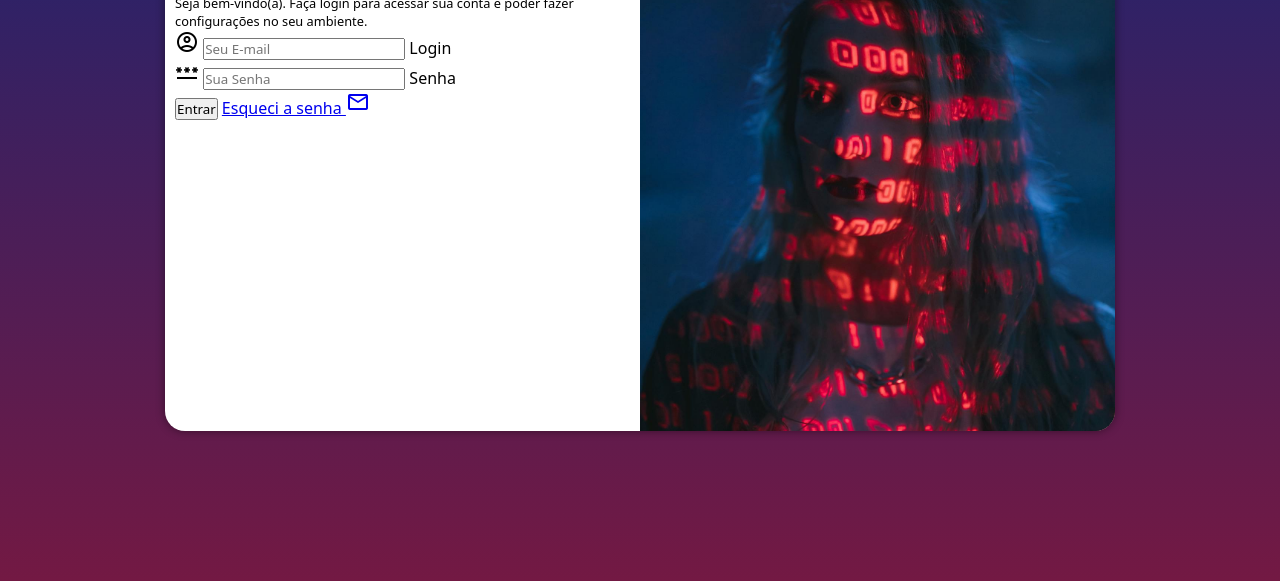
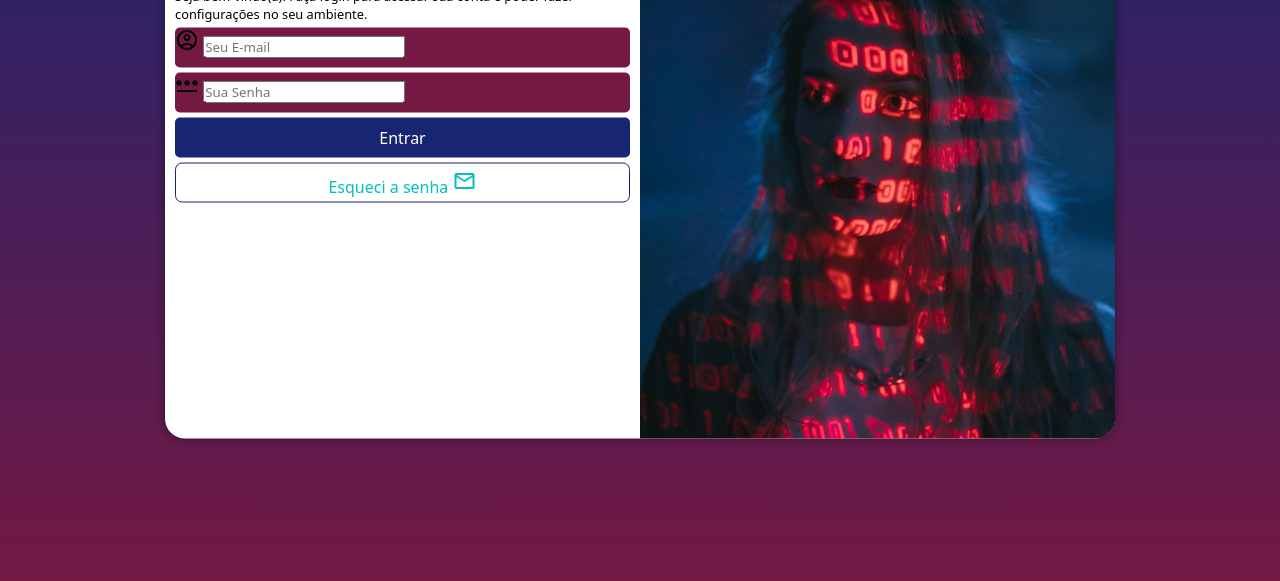
Before and after one commit to Gabr1elSilva/projeto-login, a plain HTML site: page index.html in a window 1280 px wide. Shown: the part 219-800 px from the top of the page. Drawn offline with nearby package versions, Linux system fonts and the light colour scheme.

Commit message:
Formatacao do formulário

```diff
--- a/index.html
+++ b/index.html
@@ -37,7 +37,7 @@
                         <label for="isenha">Senha</label>
                     </div>
                     <input type="submit" value="Entrar">
-                    <a href="esqueci.html">Esqueci a senha <span class="material-symbols-outlined">
+                    <a href="esqueci.html" class="botao">Esqueci a senha <span class="material-symbols-outlined">
                             mail
                         </span></a>
                 </form>
--- a/style/style.css
+++ b/style/style.css
@@ -39,7 +39,7 @@ section#login {
    transform: translate(-50%, -50%);
    background-color: white;
    width: 250px;
-   height: 500px;
+   height: 515px;
    border-radius: 20px;
    box-shadow: 0px 0px 10px rgba(0, 0, 0, 0.445);
 
@@ -68,3 +68,56 @@ div#formulario>h1 {
 div#formulario>p {
    font-size: 0.8em;
 }
+
+form > div.campo {
+   background-color: #731943;
+   display: block;
+   width: 100%;
+   height: 40px;
+   border-radius: 5px;
+   margin: 5px 0px;
+}
+
+div.campo label {
+   display: none;
+}
+
+form > input[type=submit] {
+   display: block;
+   font-size: 1em;
+   width: 100%;
+   height: 40px;
+   background-color: #172573;
+   color: white;
+   border: none;
+   border-radius: 5px;
+   cursor: pointer;
+}
+
+form > input[type=submit]:hover {
+   background-color: #04BFBF;
+}
+
+form > a.botao {
+   display: block;
+   text-align: center;
+   font-size: 1em;
+   width: 100%;
+   height: 40px;
+   padding-top: 5px;
+   margin-top: 5px;
+   background-color: white;
+   color: #04BFBF;
+   border: 1px solid #172573;
+   border-radius: 7px;
+   text-decoration: none;
+}
+
+form > a.botao:hover {
+   background-color: #04BFBF;
+   color: white;
+}
+
+form > a.botao > i {
+   font-size: 0.5em;
+}
```
